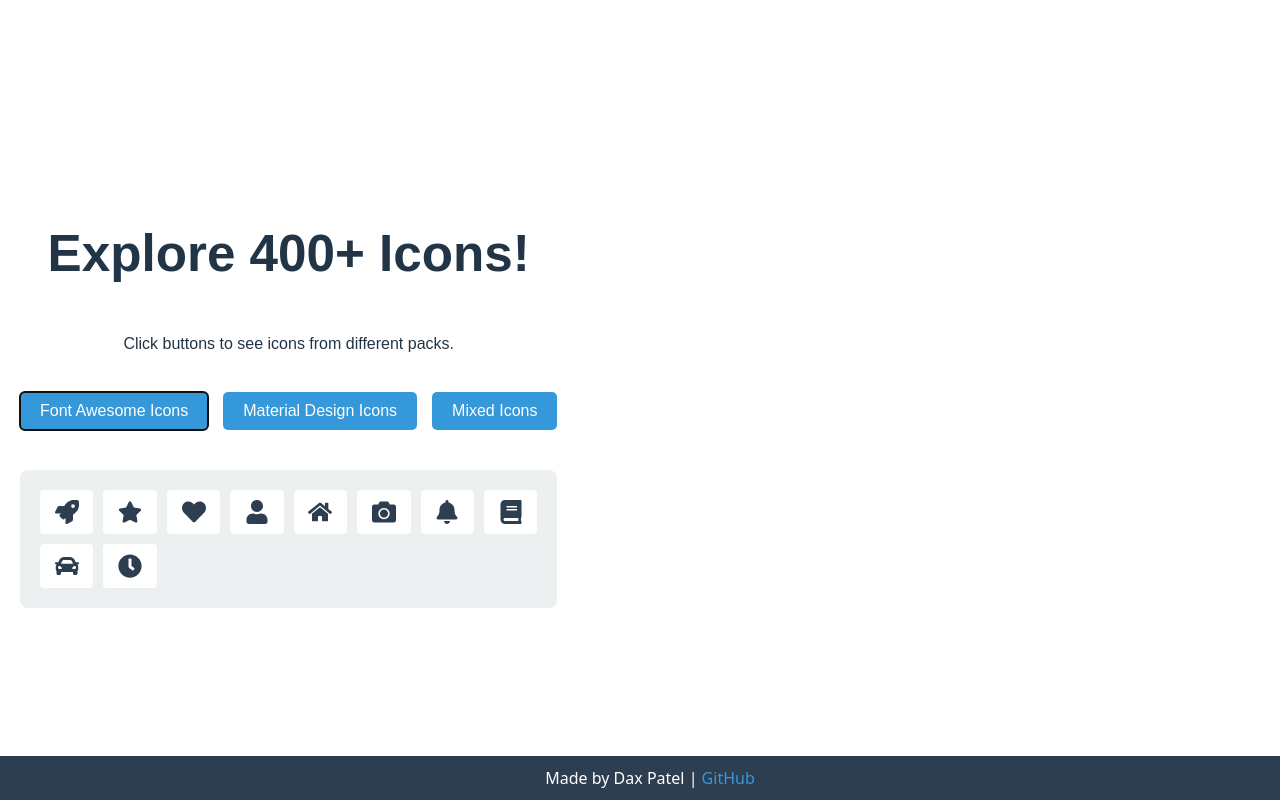
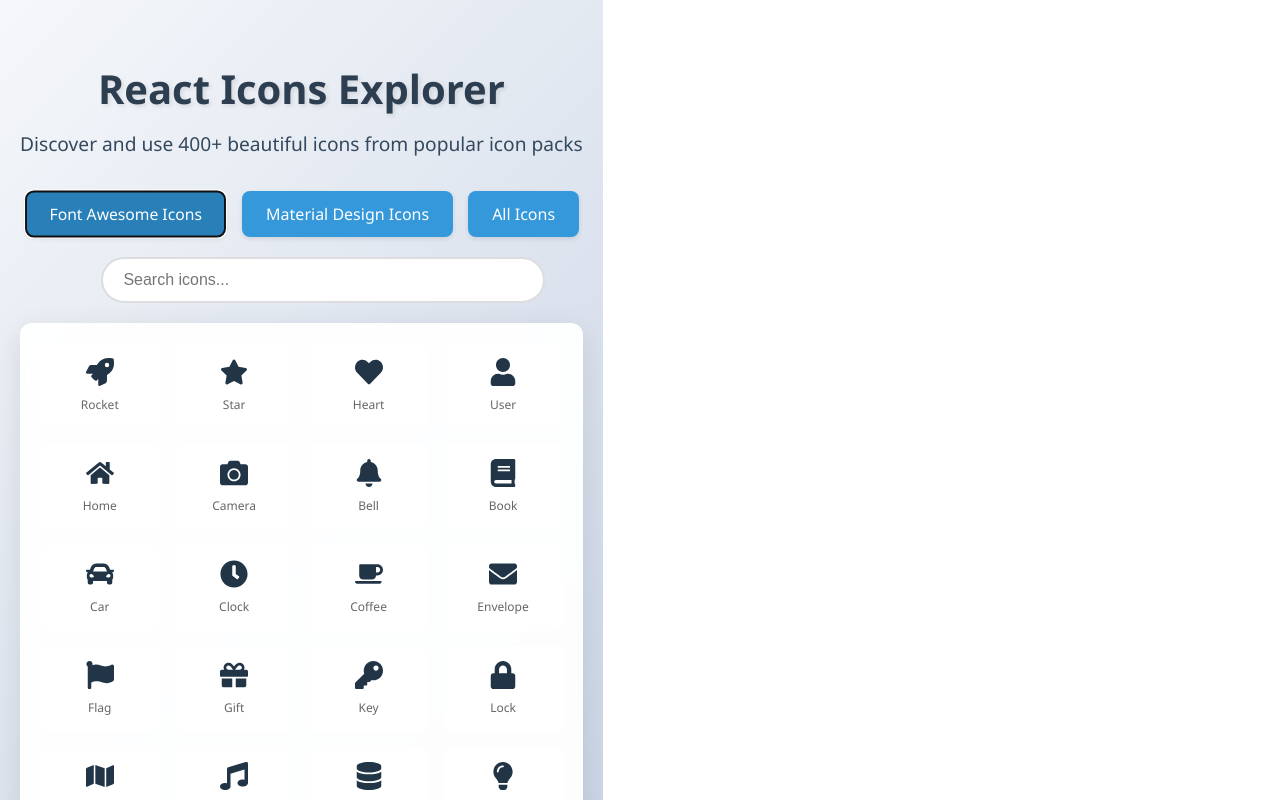
Before and after one commit to daxp472/react-toolbox-50, a React (Vite) app in the folder Day 03/: page / in a window 1280 px wide. Both pictures are taken after a click on the button "Font Awesome Icons". Shown: the top 800 px of the page. Built offline with nearby package versions, Linux system fonts and the light colour scheme.

Commit message:
Final UI made with the next level of the features to explore icons

```diff
--- a/Day 03/src/App.css
+++ b/Day 03/src/App.css
@@ -4,18 +4,29 @@
   display: flex;
   flex-direction: column;
   justify-content: space-between;
+  background: linear-gradient(135deg, #f5f7fa 0%, #c3cfe2 100%);
 }
 
 .app-container {
-  max-width: 800px;
+  max-width: 1200px;
   margin: 0 auto;
   padding: 40px 20px;
   text-align: center;
-  font-family: Arial, sans-serif;
+  font-family: 'Segoe UI', Tahoma, Geneva, Verdana, sans-serif;
   flex-grow: 1;
-  display: flex;
-  flex-direction: column;
-  justify-content: center;
+}
+
+.app-title {
+  color: #2c3e50;
+  font-size: 2.5rem;
+  margin-bottom: 1rem;
+  text-shadow: 2px 2px 4px rgba(0, 0, 0, 0.1);
+}
+
+.app-description {
+  color: #34495e;
+  font-size: 1.2rem;
+  margin-bottom: 2rem;
 }
 
 .button-group {
@@ -23,67 +34,57 @@
   gap: 15px;
   justify-content: center;
   margin: 20px 0;
+  flex-wrap: wrap;
 }
 
 .dropdown-btn {
-  padding: 10px 20px;
-  font-size: 16px;
+  padding: 12px 24px;
+  font-size: 1rem;
   background: #3498db;
   color: white;
   border: none;
-  border-radius: 5px;
+  border-radius: 8px;
   cursor: pointer;
-  transition: background 0.3s;
+  transition: all 0.3s ease;
+  box-shadow: 0 2px 5px rgba(0, 0, 0, 0.1);
 }
 
 .dropdown-btn:hover {
   background: #2980b9;
+  transform: translateY(-2px);
+  box-shadow: 0 4px 8px rgba(0, 0, 0, 0.2);
+}
+
+.dropdown-btn.active {
+  background: #2980b9;
+  transform: scale(0.98);
 }
 
 .icon-dropdown {
-  display: grid;
-  grid-template-columns: repeat(auto-fill, minmax(50px, 1fr));
-  gap: 10px;
-  padding: 20px;
-  background: #ecf0f1;
-  border-radius: 8px;
-  max-height: 300px;
-  overflow-y: auto;
-  margin-top: 20px;
+  background: rgba(255, 255, 255, 0.95);
+  border-radius: 12px;
+  box-shadow: 0 8px 30px rgba(0, 0, 0, 0.1);
+  backdrop-filter: blur(5px);
+  margin: 20px auto;
+  max-width: 900px;
+  animation: fadeIn 0.3s ease-out;
 }
 
 .icon-item {
+  background: white;
+  padding: 15px;
+  border-radius: 8px;
+  cursor: pointer;
+  transition: all 0.2s ease;
   display: flex;
-  justify-content: center;
+  flex-direction: column;
   align-items: center;
-  padding: 10px;
-  background: white;
-  border-radius: 4px;
-  cursor: pointer;
-  transition: transform 0.2s;
+  gap: 5px;
 }
 
 .icon-item:hover {
-  transform: scale(1.1);
-}
-
-.app-footer {
-  text-align: center;
-  padding: 10px;
-  background: #2c3e50;
-  color: white;
-  position: fixed;
-  bottom: 0;
-  width: 100%;
-}
-
-.app-footer a {
-  color: #3498db;
-  text-decoration: none;
-}
-
-.app-footer a:hover {
-  text-decoration: underline;
+  transform: translateY(-5px);
+  box-shadow: 0 5px 15px rgba(0, 0, 0, 0.1);
 }
 
 .icon-popup {
@@ -92,27 +93,115 @@
   left: 50%;
   transform: translate(-50%, -50%);
   background: white;
-  padding: 20px;
-  border-radius: 8px;
-  box-shadow: 0 4px 8px rgba(0, 0, 0, 0.2);
+  padding: 30px;
+  border-radius: 15px;
+  box-shadow: 0 10px 40px rgba(0, 0, 0, 0.2);
   z-index: 1000;
-  text-align: center;
+  min-width: 250px;
+  animation: scaleIn 0.3s ease-out;
 }
 
 .popup-content {
   position: relative;
+  display: flex;
+  flex-direction: column;
+  align-items: center;
+  gap: 15px;
+}
+
+.popup-content h3 {
+  color: #2c3e50;
+  margin: 10px 0 5px;
+}
+
+.popup-content p {
+  color: #7f8c8d;
+  margin: 0;
 }
 
 .close-btn {
   position: absolute;
-  top: -10px;
-  right: -10px;
+  top: -40px;
+  right: -40px;
   background: #e74c3c;
   color: white;
   border: none;
   border-radius: 50%;
-  width: 20px;
-  height: 20px;
+  width: 30px;
+  height: 30px;
   cursor: pointer;
-  font-size: 14px;
+  font-size: 18px;
+  display: flex;
+  align-items: center;
+  justify-content: center;
+  transition: all 0.2s ease;
 }
+
+.close-btn:hover {
+  background: #c0392b;
+  transform: rotate(90deg);
+}
+
+.app-footer {
+  text-align: center;
+  padding: 20px;
+  background: rgba(44, 62, 80, 0.95);
+  color: white;
+  backdrop-filter: blur(5px);
+}
+
+.app-footer a {
+  color: #3498db;
+  text-decoration: none;
+  transition: color 0.2s;
+}
+
+.app-footer a:hover {
+  color: #2ecc71;
+}
+
+.search-box {
+  max-width: 400px;
+  margin: 20px auto;
+  position: relative;
+}
+
+.search-input {
+  width: 100%;
+  padding: 12px 20px;
+  font-size: 1rem;
+  border: 2px solid #ddd;
+  border-radius: 25px;
+  outline: none;
+  transition: all 0.3s;
+}
+
+.search-input:focus {
+  border-color: #3498db;
+  box-shadow: 0 0 0 3px rgba(52, 152, 219, 0.2);
+}
+
+@keyframes fadeIn {
+  from { opacity: 0; transform: translateY(20px); }
+  to { opacity: 1; transform: translateY(0); }
+}
+
+@keyframes scaleIn {
+  from { opacity: 0; transform: translate(-50%, -50%) scale(0.8); }
+  to { opacity: 1; transform: translate(-50%, -50%) scale(1); }
+}
+
+/* Dark mode support */
+@media (prefers-color-scheme: dark) {
+  .app-wrapper {
+    background: linear-gradient(135deg, #1a1a1a 0%, #2c3e50 100%);
+  }
+
+  .app-title {
+    color: #ecf0f1;
+  }
+
+  .app-description {
+    color: #bdc3c7;
+  }
+}
--- a/Day 03/src/App.jsx
+++ b/Day 03/src/App.jsx
@@ -5,9 +5,11 @@ import './App.css'
 function App() {
   const [activeDropdown, setActiveDropdown] = useState(null)
   const [selectedIcon, setSelectedIcon] = useState(null)
+  const [searchTerm, setSearchTerm] = useState('')
 
   const toggleDropdown = (dropdown) => {
     setActiveDropdown(activeDropdown === dropdown ? null : dropdown)
+    setSearchTerm('')
   }
 
   const handleIconClick = (iconInfo) => {
@@ -21,53 +23,72 @@ function App() {
   return (
     <div className="app-wrapper">
       <div className="app-container">
-        <h1>Explore 400+ Icons!</h1>
-        <p>Click buttons to see icons from different packs.</p>
+        <h1 className="app-title">React Icons Explorer</h1>
+        <p className="app-description">
+          Discover and use 400+ beautiful icons from popular icon packs
+        </p>
+
         <div className="button-group">
           <button
-            className="dropdown-btn"
+            className={`dropdown-btn ${activeDropdown === 'fontAwesome' ? 'active' : ''}`}
             onClick={() => toggleDropdown('fontAwesome')}
           >
             Font Awesome Icons
           </button>
           <button
-            className="dropdown-btn"
+            className={`dropdown-btn ${activeDropdown === 'material' ? 'active' : ''}`}
             onClick={() => toggleDropdown('material')}
           >
             Material Design Icons
           </button>
           <button
-            className="dropdown-btn"
+            className={`dropdown-btn ${activeDropdown === 'mixed' ? 'active' : ''}`}
             onClick={() => toggleDropdown('mixed')}
           >
-            Mixed Icons
+            All Icons
           </button>
         </div>
 
-        {activeDropdown === 'fontAwesome' && (
-          <IconDropdown pack="fontAwesome" onIconClick={handleIconClick} />
+        {activeDropdown && (
+          <div className="search-box">
+            <input
+              type="text"
+              className="search-input"
+              placeholder="Search icons..."
+              value={searchTerm}
+              onChange={(e) => setSearchTerm(e.target.value)}
+            />
+          </div>
         )}
-        {activeDropdown === 'material' && (
-          <IconDropdown pack="material" onIconClick={handleIconClick} />
-        )}
-        {activeDropdown === 'mixed' && (
-          <IconDropdown pack="mixed" onIconClick={handleIconClick} />
+
+        {activeDropdown && (
+          <IconDropdown
+            pack={activeDropdown}
+            searchTerm={searchTerm}
+            onIconClick={handleIconClick}
+          />
         )}
 
         {selectedIcon && (
           <div className="icon-popup">
             <div className="popup-content">
               <button className="close-btn" onClick={closePopup}>×</button>
-              <selectedIcon.icon size={40} color="#2c3e50" />
+              <selectedIcon.icon size={50} color="#2c3e50" />
               <h3>{selectedIcon.name}</h3>
               <p>Pack: {selectedIcon.pack}</p>
+              <code>{`import { ${selectedIcon.name} } from 'react-icons/${
+                selectedIcon.pack === 'Font Awesome' ? 'fa' : 'md'
+              }'`}</code>
             </div>
           </div>
         )}
       </div>
 
       <footer className="app-footer">
-        Made by Dax Patel | <a href="https://github.com/DaxPatel" target="_blank" rel="noopener noreferrer">GitHub</a>
+        Made with ❤️ by Dax Patel |
+        <a href="https://github.com/daxp472" target="_blank" rel="noopener noreferrer">
+          GitHub
+        </a>
       </footer>
     </div>
   )
--- a/Day 03/src/components/icons/IconDropdown.jsx
+++ b/Day 03/src/components/icons/IconDropdown.jsx
@@ -5,62 +5,113 @@ import {
     FaTag, FaTrash, FaUmbrella, FaVideo, FaWallet, FaWrench, FaAppleAlt,
     FaBicycle, FaBolt, FaBomb, FaBus, FaCogs, FaCrown, FaDice, FaDollarSign,
     FaEye, FaFeather, FaFire, FaGem, FaGlobe, FaHammer, FaHeadphones, FaLeaf,
+    FaLightbulb, FaMoon, FaSun, FaTree, FaWind, FaCloud, FaSmile, FaDatabase
 } from 'react-icons/fa'
 
 import {
     MdSettings, MdPerson, MdHome, MdPlayArrow, MdPause, MdStop, MdVolumeUp,
     MdVolumeOff, MdBrightness4, MdBrightness7, MdAdd, MdRemove, MdEdit,
     MdDelete, MdShare, MdDownload, MdUpload, MdSearch, MdFilterList, MdSort,
-    MdLock, MdUnlock, MdMail, MdPhone, MdCameraAlt, MdPhoto, MdVideocam,
+    MdLock, MdMail, MdPhone, MdCameraAlt, MdPhoto, MdVideocam,
     MdMic, MdLocationOn, MdMap, MdStar, MdFavorite, MdThumbUp, MdThumbDown,
     MdArrowBack, MdArrowForward, MdRefresh, MdSync, MdCloud, MdSunny,
-    MdCloudQueue, MdWarning, MdInfo, MdHelp, MdCheck, MdClose,
+    MdCloudQueue, MdWarning, MdInfo, MdHelp, MdCheck, MdClose, MdDashboard,
+    MdNotifications, MdList, MdMenu, MdMoreVert, MdInbox, MdForum, MdGroup, MdWork
 } from 'react-icons/md'
 
 const fontAwesomeIcons = [
-    { icon: FaRocket, name: 'FaRocket', pack: 'Font Awesome' },
-    { icon: FaStar, name: 'FaStar', pack: 'Font Awesome' },
-    { icon: FaHeart, name: 'FaHeart', pack: 'Font Awesome' },
-    { icon: FaUser, name: 'FaUser', pack: 'Font Awesome' },
-    { icon: FaHome, name: 'FaHome', pack: 'Font Awesome' },
-    { icon: FaCamera, name: 'FaCamera', pack: 'Font Awesome' },
-    { icon: FaBell, name: 'FaBell', pack: 'Font Awesome' },
-    { icon: FaBook, name: 'FaBook', pack: 'Font Awesome' },
-    { icon: FaCar, name: 'FaCar', pack: 'Font Awesome' },
-    { icon: FaClock, name: 'FaClock', pack: 'Font Awesome' },
-    // Add more as needed...
-  ].slice(0, 40) // Limit to 40 for demo
+    { icon: FaRocket, name: 'Rocket', pack: 'Font Awesome' },
+    { icon: FaStar, name: 'Star', pack: 'Font Awesome' },
+    { icon: FaHeart, name: 'Heart', pack: 'Font Awesome' },
+    { icon: FaUser, name: 'User', pack: 'Font Awesome' },
+    { icon: FaHome, name: 'Home', pack: 'Font Awesome' },
+    { icon: FaCamera, name: 'Camera', pack: 'Font Awesome' },
+    { icon: FaBell, name: 'Bell', pack: 'Font Awesome' },
+    { icon: FaBook, name: 'Book', pack: 'Font Awesome' },
+    { icon: FaCar, name: 'Car', pack: 'Font Awesome' },
+    { icon: FaClock, name: 'Clock', pack: 'Font Awesome' },
+    { icon: FaCoffee, name: 'Coffee', pack: 'Font Awesome' },
+    { icon: FaEnvelope, name: 'Envelope', pack: 'Font Awesome' },
+    { icon: FaFlag, name: 'Flag', pack: 'Font Awesome' },
+    { icon: FaGift, name: 'Gift', pack: 'Font Awesome' },
+    { icon: FaKey, name: 'Key', pack: 'Font Awesome' },
+    { icon: FaLock, name: 'Lock', pack: 'Font Awesome' },
+    { icon: FaMap, name: 'Map', pack: 'Font Awesome' },
+    { icon: FaMusic, name: 'Music', pack: 'Font Awesome' },
+    { icon: FaDatabase, name: 'Database', pack: 'Font Awesome' },
+    { icon: FaLightbulb, name: 'Lightbulb', pack: 'Font Awesome' },
+    { icon: FaMoon, name: 'Moon', pack: 'Font Awesome' },
+    { icon: FaSun, name: 'Sun', pack: 'Font Awesome' }
+].slice(0, 40)
 
 const materialIcons = [
-    { icon: MdSettings, name: 'MdSettings', pack: 'Material Design' },
-    { icon: MdPerson, name: 'MdPerson', pack: 'Material Design' },
-    { icon: MdHome, name: 'MdHome', pack: 'Material Design' },
-    { icon: MdPlayArrow, name: 'MdPlayArrow', pack: 'Material Design' },
-    { icon: MdPause, name: 'MdPause', pack: 'Material Design' },
-    { icon: MdStop, name: 'MdStop', pack: 'Material Design' },
-    { icon: MdVolumeUp, name: 'MdVolumeUp', pack: 'Material Design' },
-    { icon: MdVolumeOff, name: 'MdVolumeOff', pack: 'Material Design' },
-    { icon: MdBrightness4, name: 'MdBrightness4', pack: 'Material Design' },
-    { icon: MdBrightness7, name: 'MdBrightness7', pack: 'Material Design' },
-    // Add more as needed...
-  ].slice(0, 40) // Limit to 40 for demo
+    { icon: MdSettings, name: 'Settings', pack: 'Material Design' },
+    { icon: MdPerson, name: 'Person', pack: 'Material Design' },
+    { icon: MdHome, name: 'Home', pack: 'Material Design' },
+    { icon: MdPlayArrow, name: 'Play Arrow', pack: 'Material Design' },
+    { icon: MdPause, name: 'Pause', pack: 'Material Design' },
+    { icon: MdStop, name: 'Stop', pack: 'Material Design' },
+    { icon: MdVolumeUp, name: 'Volume Up', pack: 'Material Design' },
+    { icon: MdVolumeOff, name: 'Volume Off', pack: 'Material Design' },
+    { icon: MdBrightness4, name: 'Brightness 4', pack: 'Material Design' },
+    { icon: MdBrightness7, name: 'Brightness 7', pack: 'Material Design' },
+    { icon: MdDashboard, name: 'Dashboard', pack: 'Material Design' },
+    { icon: MdNotifications, name: 'Notifications', pack: 'Material Design' },
+    { icon: MdList, name: 'List', pack: 'Material Design' },
+    { icon: MdMenu, name: 'Menu', pack: 'Material Design' },
+    { icon: MdMoreVert, name: 'More Vertical', pack: 'Material Design' },
+    { icon: MdInbox, name: 'Inbox', pack: 'Material Design' },
+    { icon: MdForum, name: 'Forum', pack: 'Material Design' },
+    { icon: MdGroup, name: 'Group', pack: 'Material Design' },
+    { icon: MdWork, name: 'Work', pack: 'Material Design' }
+].slice(0, 40)
 
 const mixedIcons = [...fontAwesomeIcons, ...materialIcons].slice(0, 50)
 
-  export default function IconDropdown({ pack, onIconClick }) {
-    const icons = pack === 'fontAwesome' ? fontAwesomeIcons : pack === 'material' ? materialIcons : mixedIcons
+export default function IconDropdown({ pack, searchTerm, onIconClick }) {
+    const icons = pack === 'fontAwesome' ? fontAwesomeIcons :
+                 pack === 'material' ? materialIcons : mixedIcons
+
+    const filteredIcons = icons.filter(icon =>
+        icon.name.toLowerCase().includes(searchTerm?.toLowerCase() || '')
+    )
 
     return (
         <div className="icon-dropdown">
-        {icons.map((iconInfo, index) => (
+            {filteredIcons.length === 0 ? (
+                <p style={{ padding: '20px', color: '#666' }}>
+                    No icons found matching "{searchTerm}"
+                </p>
+            ) : (
+                <div style={{
+                    display: 'grid',
+                    gridTemplateColumns: 'repeat(auto-fill, minmax(100px, 1fr))',
+                    gap: '15px',
+                    padding: '20px',
+                }}>
+                    {filteredIcons.map((iconInfo, index) => (
                         <div
                             key={index}
                             className="icon-item"
                             onClick={() => onIconClick(iconInfo)}
+                            title={iconInfo.name}
                         >
-            <iconInfo.icon size={24} color="#2c3e50" />
+                            <iconInfo.icon size={28} />
+                            <span style={{
+                                fontSize: '12px',
+                                color: '#666',
+                                marginTop: '5px',
+                                textOverflow: 'ellipsis',
+                                overflow: 'hidden',
+                                whiteSpace: 'nowrap',
+                                maxWidth: '100%'
+                            }}>
+                                {iconInfo.name}
+                            </span>
                         </div>
                     ))}
                 </div>
+            )}
+        </div>
     )
 }
```
Lines whose indentation alone changed are shown as unchanged.
